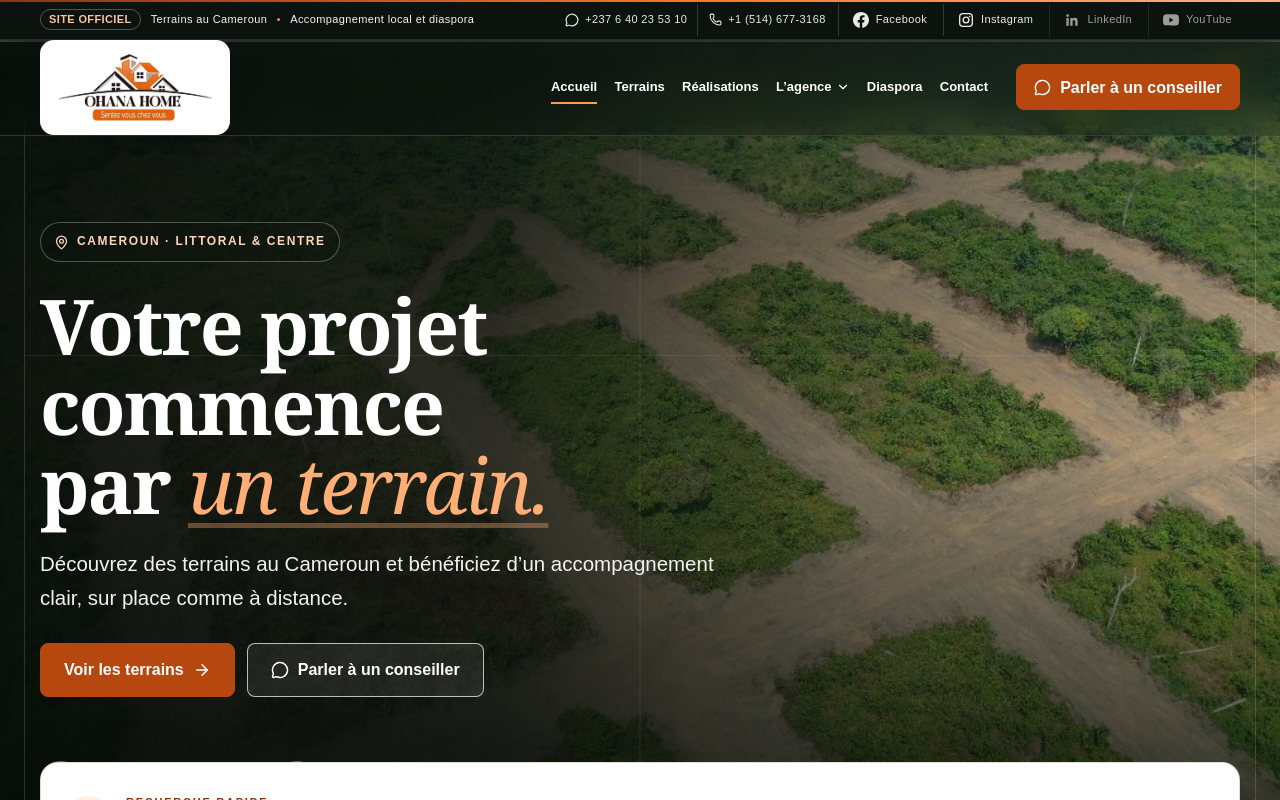
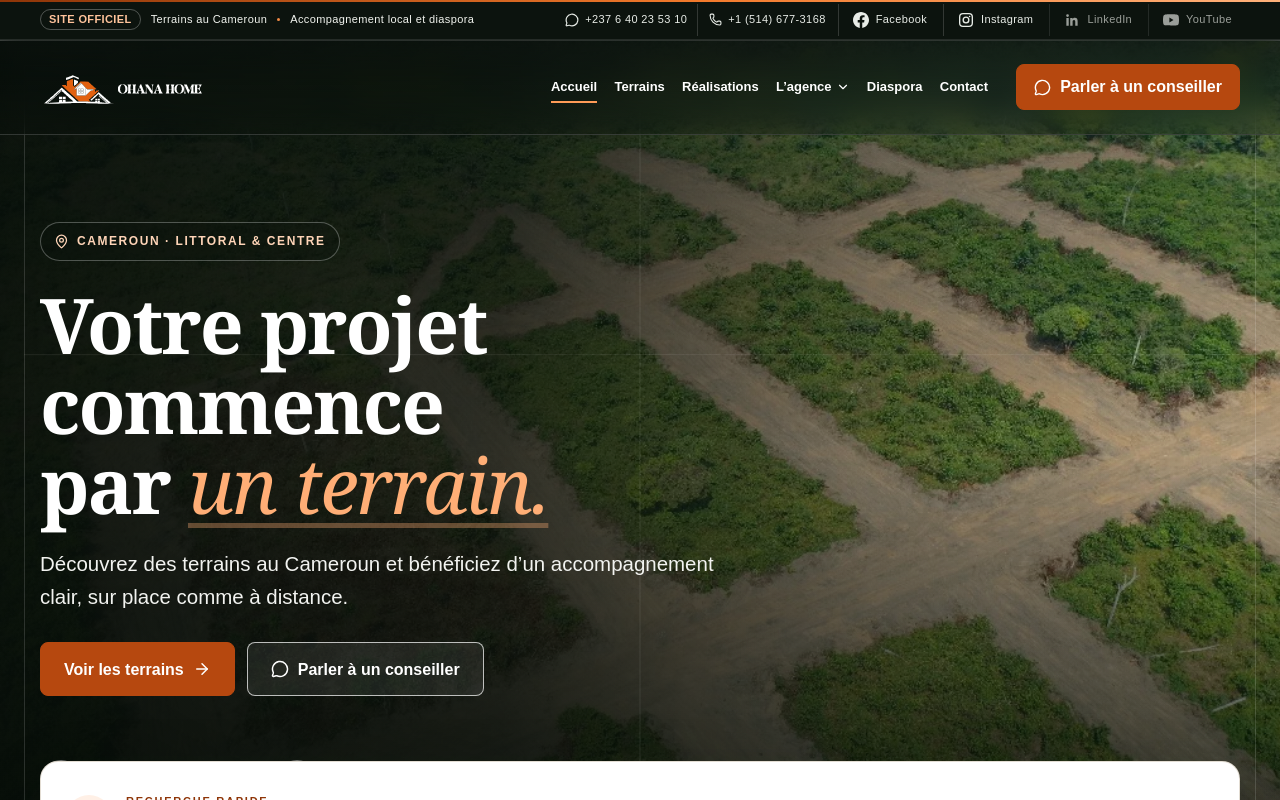
Before and after one commit to kmjdigitalprime/ohana-home-sci, a Next.js app: page / in a window 1280 px wide. Shown: the top 800 px of the page. Built offline with nearby package versions, Linux system fonts and the light colour scheme.

Commit message:
feat: intégrer le logo transparent sans cartouche

```diff
--- /dev/null
+++ b/app/brand.css
@@ -0,0 +1,52 @@
+/* Intégration ciblée du kit de marque OHANA HOME. */
+.brand-logo,
+.site-header .brand-logo,
+.site-header--home .brand-logo,
+.site-header--home.is-scrolled .brand-logo,
+.footer .brand-logo {
+  width: clamp(142px, 12vw, 184px);
+  display: block;
+  flex: 0 0 auto;
+  padding: 0;
+  border: 0;
+  border-radius: 0;
+  background: transparent;
+  box-shadow: none;
+  line-height: 0;
+}
+
+.site-header--home:not(.is-scrolled) .brand-logo {
+  width: clamp(154px, 13vw, 190px);
+}
+
+.brand-logo picture,
+.brand-logo__image {
+  width: 100%;
+  display: block;
+}
+
+.brand-logo__image {
+  height: auto;
+  object-fit: contain;
+}
+
+.footer .brand-logo--primary {
+  width: clamp(190px, 19vw, 230px);
+}
+
+@media (max-width: 800px) {
+  .brand-logo,
+  .site-header .brand-logo,
+  .site-header--home .brand-logo,
+  .site-header--home.is-scrolled .brand-logo {
+    width: clamp(112px, 37vw, 142px);
+  }
+
+  .site-header--home:not(.is-scrolled) .brand-logo {
+    width: clamp(118px, 39vw, 148px);
+  }
+
+  .footer .brand-logo--primary {
+    width: min(210px, 64vw);
+  }
+}
--- a/app/layout.tsx
+++ b/app/layout.tsx
@@ -4,6 +4,7 @@ import "./mobile.css";
 import "./premium.css";
 import "./mobile-premium.css";
 import "./compass-mobile.css";
+import "./brand.css";
 import { Footer, Header } from "@/components/Site";
 
 export const metadata: Metadata = {
--- a/components/BrandLogo.tsx
+++ b/components/BrandLogo.tsx
@@ -1,27 +1,77 @@
-import Image from "next/image";
 import Link from "next/link";
+
+type BrandLogoVariant = "horizontal" | "compact" | "primary" | "reverse";
+type BrandLogoTheme = "light" | "dark";
 
 type BrandLogoProps = {
   priority?: boolean;
-  footer?: boolean;
+  variant?: BrandLogoVariant;
+  theme?: BrandLogoTheme;
+  className?: string;
 };
 
-export function BrandLogo({ priority = false, footer = false }: BrandLogoProps) {
+const logoFiles = {
+  horizontal: {
+    light: "/ohana-logo/web-optimized/ohana-home-logo-horizontal-no-tagline.svg",
+    dark: "/ohana-logo/web-optimized/ohana-home-logo-horizontal-no-tagline-reverse.svg",
+    width: 720,
+    height: 160,
+  },
+  compact: {
+    light: "/ohana-logo/web-optimized/ohana-home-logo-compact.svg",
+    dark: "/ohana-logo/web-optimized/ohana-home-logo-compact-reverse.svg",
+    width: 600,
+    height: 150,
+  },
+  primary: {
+    light: "/ohana-logo/web-optimized/ohana-home-logo-primary.svg",
+    dark: "/ohana-logo/reverse/ohana-home-logo-white-orange.svg",
+    width: 720,
+    height: 325,
+  },
+} as const;
+
+export function BrandLogo({
+  priority = false,
+  variant = "horizontal",
+  theme = "light",
+  className = "",
+}: BrandLogoProps) {
+  const resolvedVariant = variant === "reverse" ? "primary" : variant;
+  const resolvedTheme = variant === "reverse" ? "dark" : theme;
+  const logo = logoFiles[resolvedVariant][resolvedTheme];
+  const compact = logoFiles.compact[resolvedTheme];
+  const responsive = resolvedVariant === "horizontal";
+  const classes = [
+    "brand-logo",
+    `brand-logo--${resolvedVariant}`,
+    `brand-logo--${resolvedTheme}`,
+    className,
+  ]
+    .filter(Boolean)
+    .join(" ");
+
   return (
     <Link
-      className={`brand-logo${footer ? " brand-logo--footer" : ""}`}
+      className={classes}
       href="/"
       aria-label="OHANA HOME SCI — Accueil"
     >
-      <Image
-        className="brand-logo__image"
-        src="/ohana-home-logo.png"
-        alt="OHANA HOME SCI — Sentez vous chez vous"
-        width={756}
-        height={363}
-        priority={priority}
-        sizes="(max-width: 800px) 145px, 184px"
-      />
+      <picture>
+        {responsive ? (
+          <source media="(max-width: 767px)" srcSet={compact} />
+        ) : null}
+        <img
+          className="brand-logo__image"
+          src={logo}
+          alt="OHANA HOME SCI — Sentez-vous chez vous"
+          width={logo.width}
+          height={logo.height}
+          loading={priority ? "eager" : "lazy"}
+          fetchPriority={priority ? "high" : "auto"}
+          decoding="async"
+        />
+      </picture>
     </Link>
   );
 }
--- a/components/Site.tsx
+++ b/components/Site.tsx
@@ -86,7 +86,11 @@ export function Header() {
         }`}
       >
         <div className="container header-inner">
-          <BrandLogo priority />
+          <BrandLogo
+            priority
+            variant="horizontal"
+            theme={isHome && !scrolled ? "dark" : "light"}
+          />
           <nav className="nav" aria-label="Navigation principale">
             {navigation.map((item) =>
               item.href === "/agence" ? (
@@ -177,7 +181,7 @@ export function Footer() {
       <footer className="footer">
         <div className="container footer-grid">
           <div className="footer-brand">
-            <BrandLogo footer />
+            <BrandLogo variant="primary" theme="dark" />
             <p>
               Vente de terrains au Cameroun.
               <br />
```
